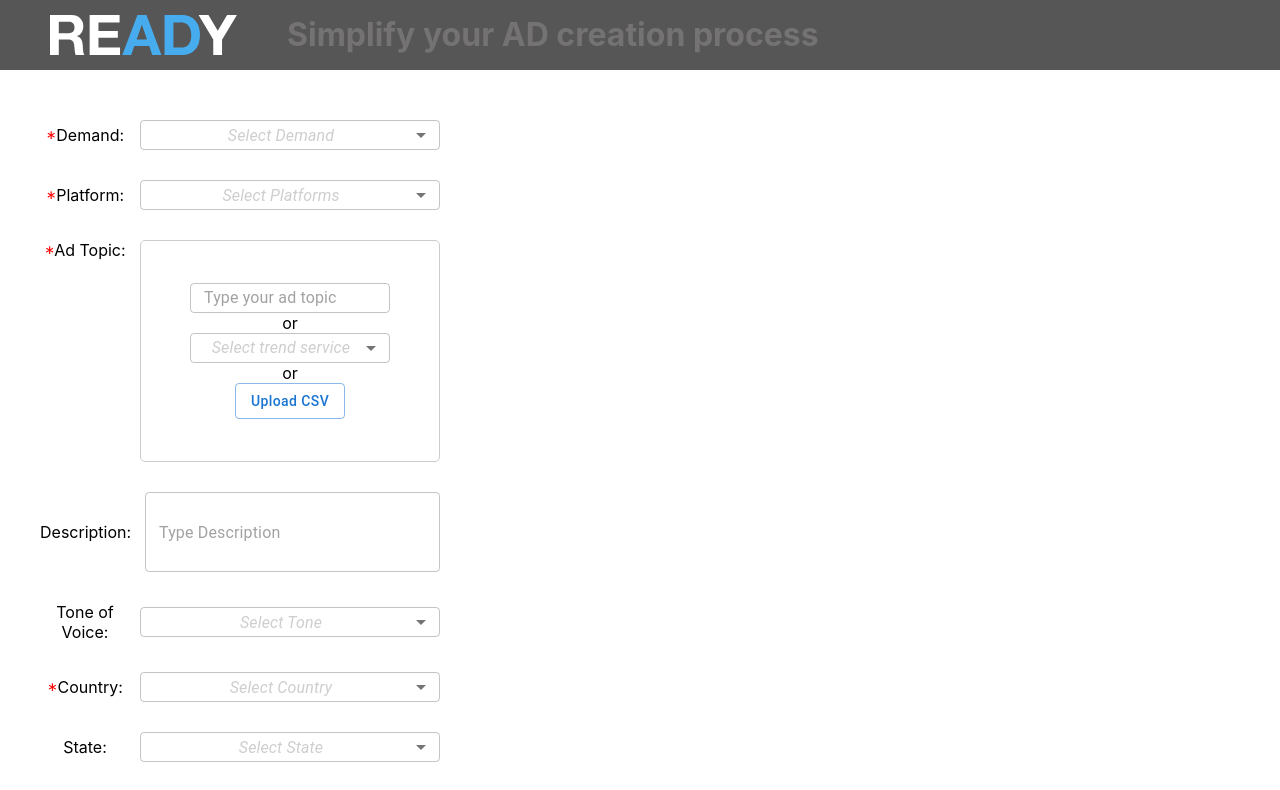
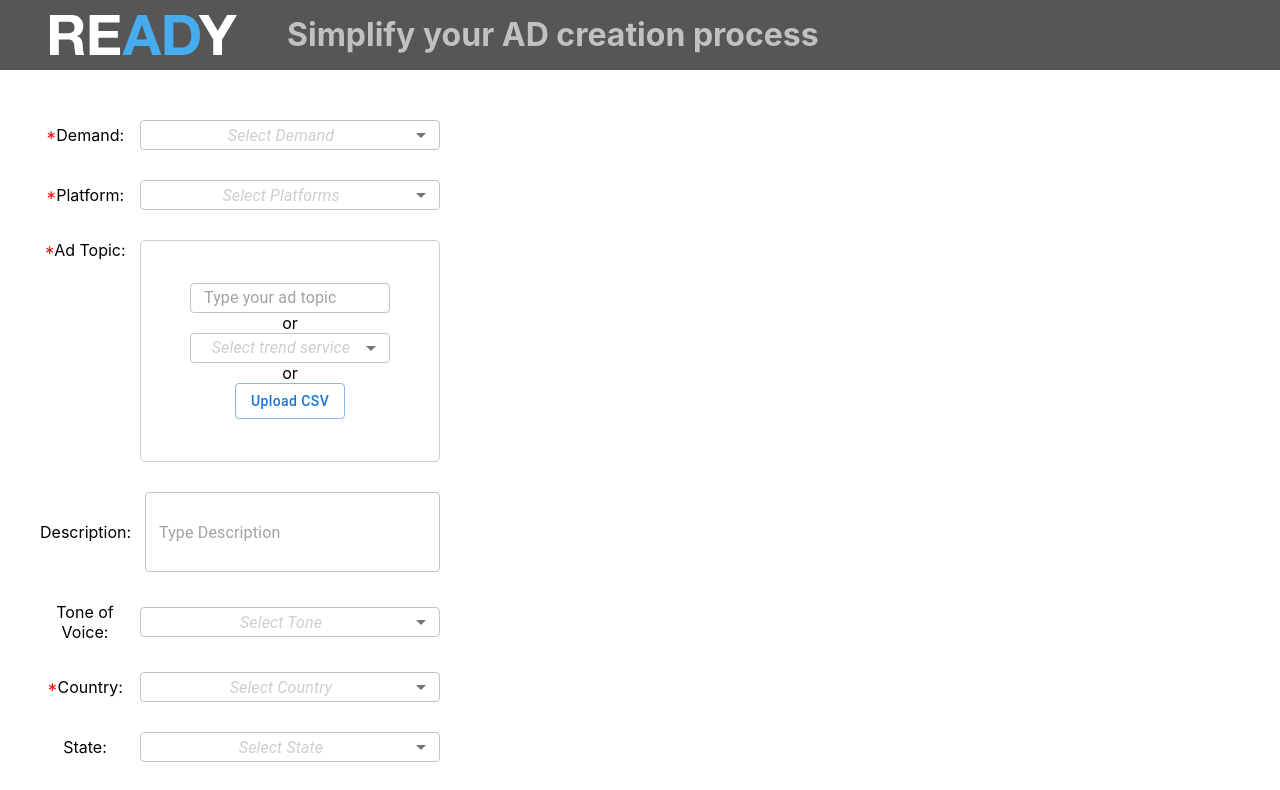
Before and after one commit to yaeltuv/cloud9, a React (Create React App) app: page / in a window 1280 px wide. Shown: the top 790 px of the page. Built offline with nearby package versions, Linux system fonts and the light colour scheme.

Commit message:
css fixes

```diff
--- a/src/App.css
+++ b/src/App.css
@@ -74,7 +74,7 @@ body {
 }
 
 .header-title {
-  color: #747272;
+  color: #c1c1c1;
   font-size: 32px;
   margin-left: 50px;
   font-weight: 700;
```
